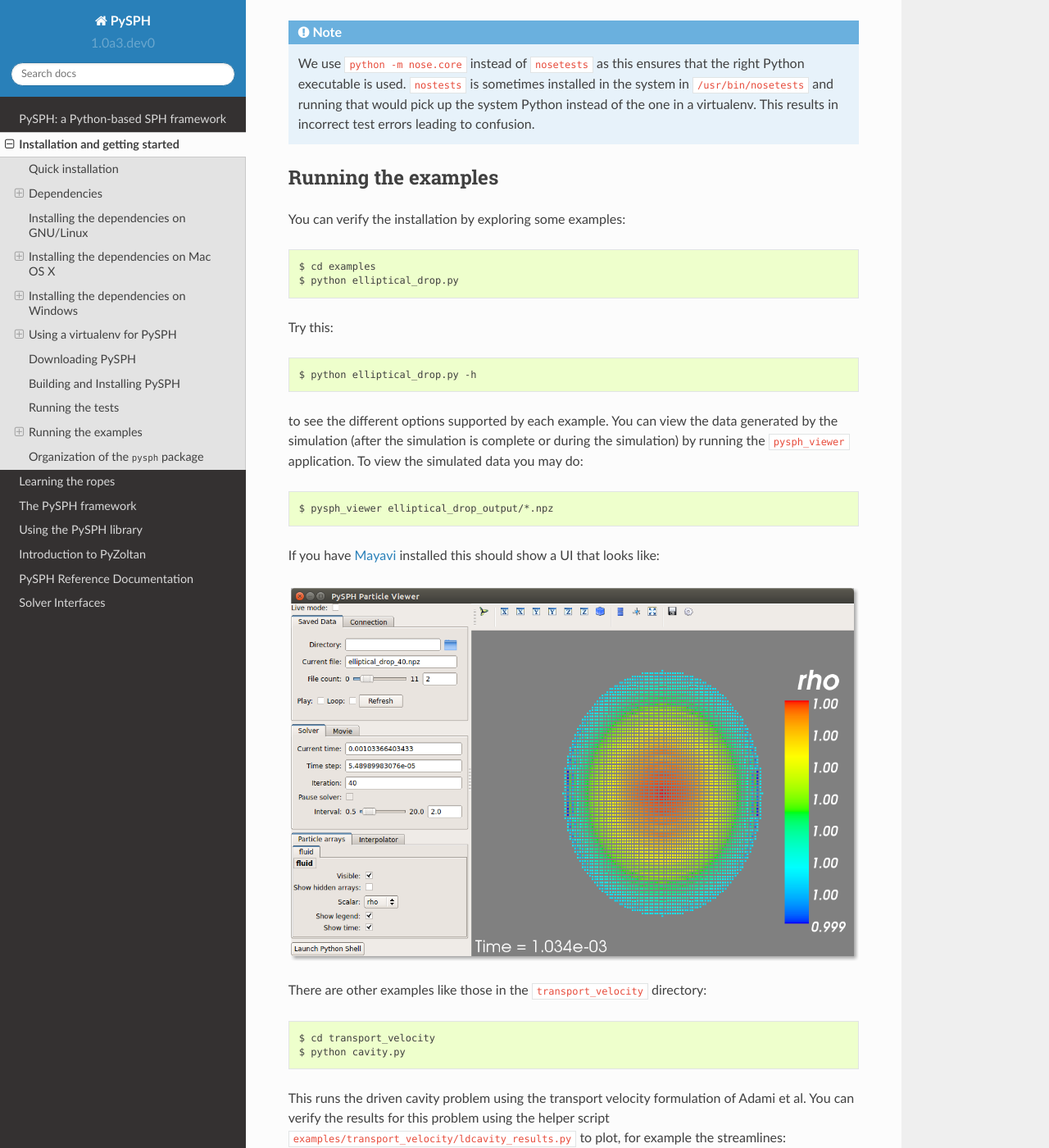
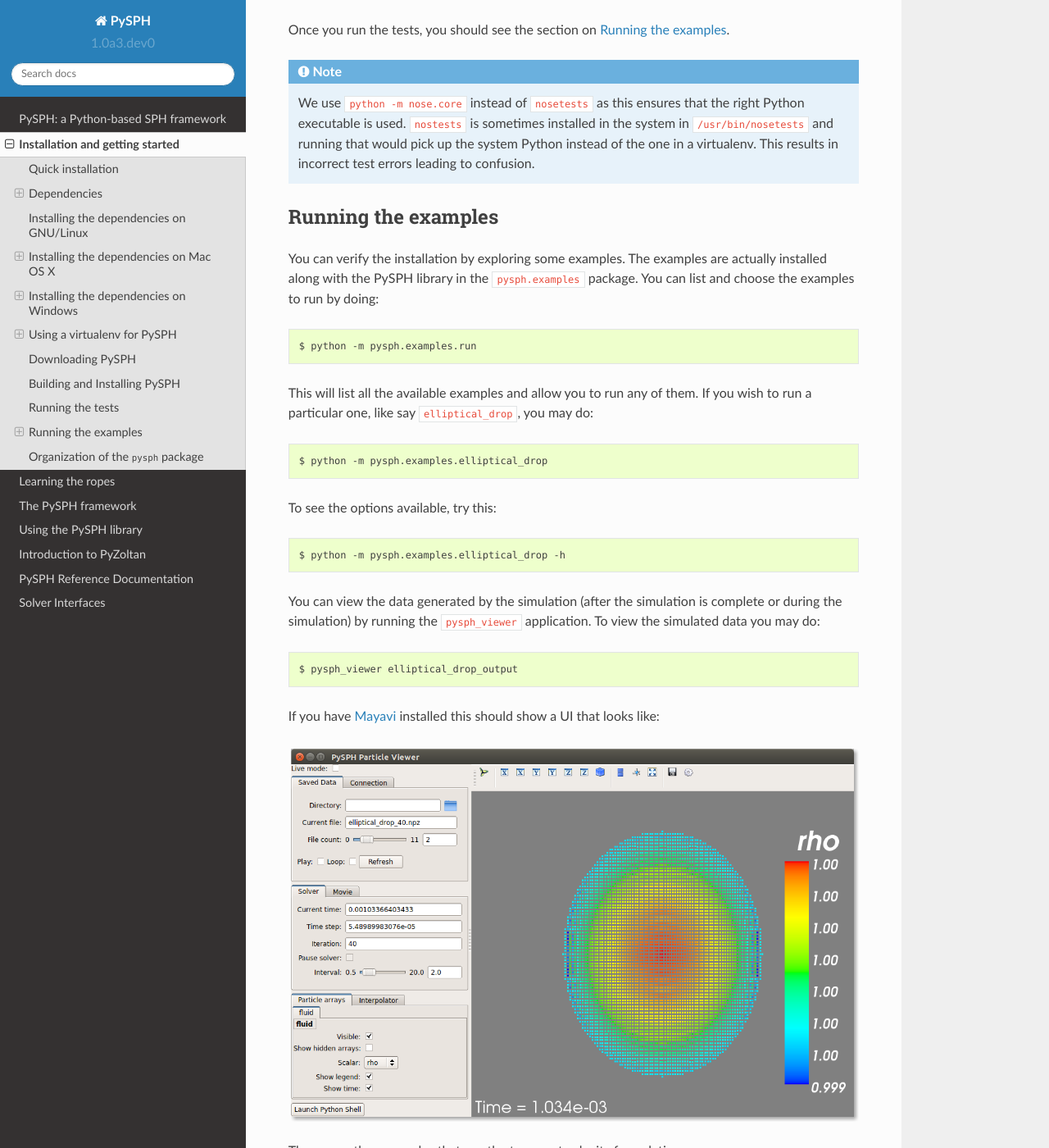
Before and after one commit to pypr/pysph, a Sphinx documentation site: the page built from docs/source/installation.rst, in a window 1280 px wide and 1400 px high, scrolled down 12806 px. Shown: the whole window at 82% size. Built offline with Sphinx 7.4.7 and the Read the Docs theme 2.0.0, drawn with Linux system fonts in a browser that asks for light colours; formulas are drawn with MathJax 3; the version number is read from the project's files by our own code; some of the changed text lies outside the part shown.

```diff
--- a/docs/source/installation.rst
+++ b/docs/source/installation.rst
@@ -34,10 +34,11 @@ Simply running pip_ like so::
 
     $ pip install PySPH
 
-should do the trick.  You may do this in a virtualenv_ if you chose to.  This
-will only install PySPH as a package you can use from Python.  If you want to
-get the examples and run them, you can download the sources either using the
-tarball/ZIP or from git, see :ref:`downloading-pysph`.
+should do the trick.  You may do this in a virtualenv_ if you chose to.  The
+important examples are packaged with the sources, you should be able to run
+those immediately. If you wish to download the sources and explore them, you
+can download the sources either using the tarball/ZIP or from git, see
+:ref:`downloading-pysph`.
 
 The above will install the latest released version of PySPH, you can install
 the development version using::
@@ -563,9 +564,10 @@ One way to install PySPH is to use pip_ ::
     $ pip install PySPH
 
 This will install PySPH, and you should be able to import it and use the
-modules with your Python scripts that use PySPH.  This will not give you
-access to the examples.  The best way to get those is to get PySPH from
-git or download a tarball or ZIP as described below.
+modules with your Python scripts that use PySPH.  This will also provide the
+standard set of PySPH examples.  If you want to take a look at the PySPH
+sources you can get it from git or download a tarball or ZIP as described
+below.
 
 To get PySPH using git_ type the following ::
 
@@ -669,21 +671,26 @@ Once you run the tests, you should see the section on
 Running the examples
 ---------------------
 
-You can verify the installation by exploring some examples::
+You can verify the installation by exploring some examples.  The examples are
+actually installed along with the PySPH library in the ``pysph.examples``
+package.  You can list and choose the examples to run by doing::
 
-    $ cd examples
-    $ python elliptical_drop.py
+    $ python -m pysph.examples.run
 
-Try this::
+This will list all the available examples and allow you to run any of them. If
+you wish to run a particular one, like say ``elliptical_drop``, you may do::
 
-    $ python elliptical_drop.py -h
+    $ python -m pysph.examples.elliptical_drop
 
-to see the different options supported by each example.  You can view the data
-generated by the simulation (after the simulation is complete or during the
-simulation) by running the ``pysph_viewer`` application.  To view the
-simulated data you may do::
+To see the options available, try this::
 
-    $ pysph_viewer elliptical_drop_output/*.npz
+    $ python -m pysph.examples.elliptical_drop -h
+
+You can view the data generated by the simulation (after the simulation is
+complete or during the simulation) by running the ``pysph_viewer``
+application.  To view the simulated data you may do::
+
+    $ pysph_viewer elliptical_drop_output
 
 If you have Mayavi_ installed this should show a UI that looks like:
 
@@ -691,15 +698,14 @@ If you have Mayavi_ installed this should show a UI that looks like:
     :width: 800px
     :alt: PySPH viewer
 
-There are other examples like those in the ``transport_velocity`` directory::
+There are other examples that use the transport velocity formulation::
 
-    $ cd transport_velocity
-    $ python cavity.py
+    $ python -m pysph.examples.cavity
 
 This runs the driven cavity problem using the transport velocity formulation
-of Adami et al. You can verify the results for this problem using the helper
-script ``examples/transport_velocity/ldcavity_results.py`` to plot, for example
-the streamlines:
+of Adami et al.  The example also performs post-processing of the results and
+the ``cavity_output`` will contain a few PNG images with these.  For example for
+example the file ``streamlines.png`` may look like what is shown below:
 
 .. image:: ../Images/ldc-streamlines.png
 
@@ -707,8 +713,7 @@ If you want to use PySPH for elastic dynamics, you can try some of the
 examples from Gray et al., Comput. Methods Appl. Mech. Engrg. 190
 (2001), 6641-6662::
 
-    $ cd examples/solid_mech
-    $ python rings.py
+    $ python -m pysph.examples.solid_mech.rings
 
 Which runs the problem of the collision of two elastic rings:
 
@@ -723,13 +728,13 @@ Running the examples with OpenMP
 
 If you have OpenMP available run any of the examples as follows::
 
-    $ python elliptical_drop.py --openmp
+    $ python -m pysph.examples.elliptical_drop --openmp
 
 This should run faster if you have multiple cores on your machine.  If
 you wish to change the number of threads to run simultaneously, you can
 try the following::
 
-    $ OMP_NUM_THREADS=8 python elliptical_drop.py --openmp
+    $ OMP_NUM_THREADS=8 python -m pysph.examples.elliptical_drop --openmp
 
 You may need to set the number of threads to about 4 times the number of
 physical cores on your machine to obtain the most scale-up.  If you wish
@@ -737,7 +742,7 @@ to time the actual scale up of the code with and without OpenMP you may
 want to disable any output (which will be serial), you can do this
 like::
 
-    $ python elliptical_drop.py --disable-output --openmp
+    $ python -m pysph.examples.elliptical_drop --disable-output --openmp
 
 
 ^^^^^^^^^^^^^^^^^^^^^^^^^^^^^^^^^
@@ -747,7 +752,7 @@ Running the examples with MPI
 If you compiled PySPH with Zoltan_ and have mpi4py_ installed you may run any
 of the examples with MPI as follows::
 
-    $ mpirun -np 4 python dam_break3D.py
+    $ mpirun -np 4 python -m pysph.examples.dam_break_3d
 
 This may not give you significant speedup if the problem is too small.  You can
 also combine OpenMP and MPI if you wish.  You should take care to setup the MPI
@@ -781,3 +786,7 @@ PySPH is organized into several sub-packages.  These are:
 
   - ``pysph.tools``: Provides some useful tools including the ``pysph_viewer``
     which is based on Mayavi_.
+
+  - ``pysph.examples``: Provides many standard SPH examples.  These examples
+    are meant to be extended by users where needed.  This is extremely handy
+    to reproduce and compare SPH schemes.
--- a/docs/source/reference/solver.rst
+++ b/docs/source/reference/solver.rst
@@ -3,3 +3,9 @@ Module solver
 
 .. automodule:: pysph.solver.solver
    :members:
+
+Module simple_inlet_outlet
+==========================
+
+.. automodule:: pysph.sph.simple_inlet_outlet
+   :members:
```
Also changed, not shown: docs/source/design/overview.rst (+13 -5 lines), docs/source/tutorial/circular_patch.rst (+214 -128 lines).
